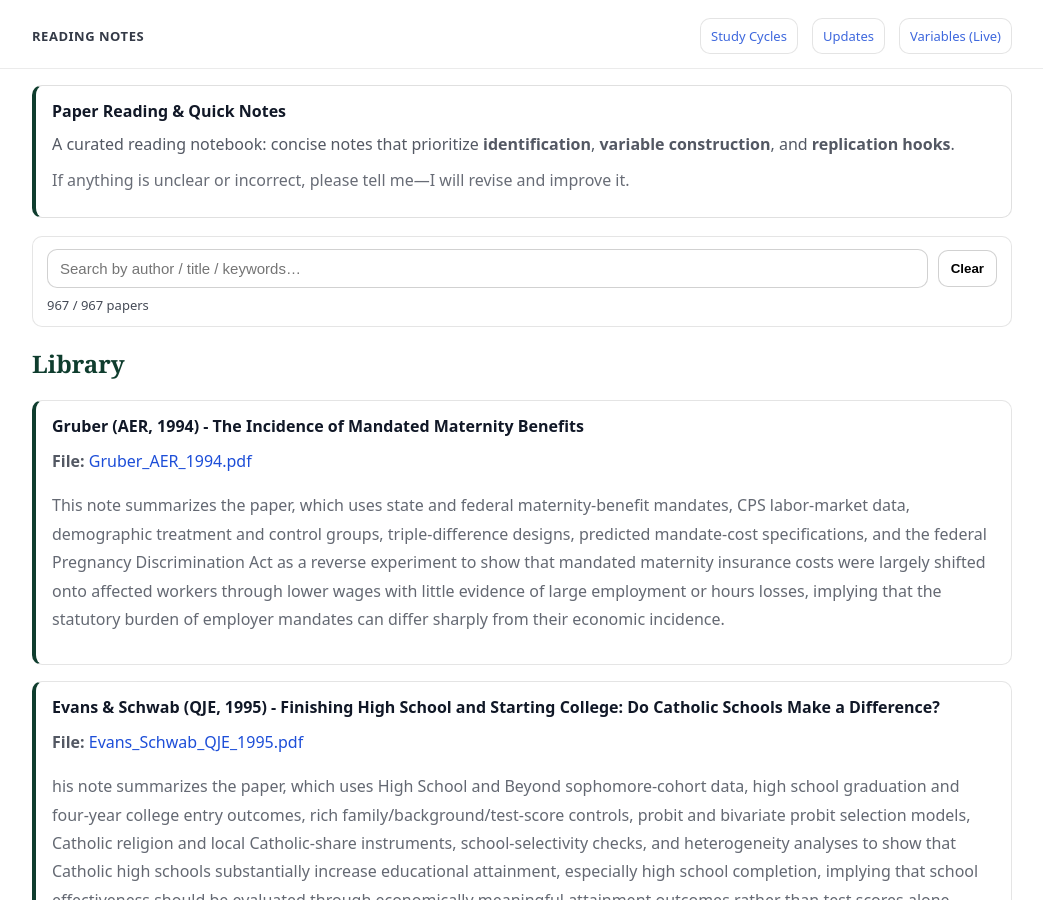
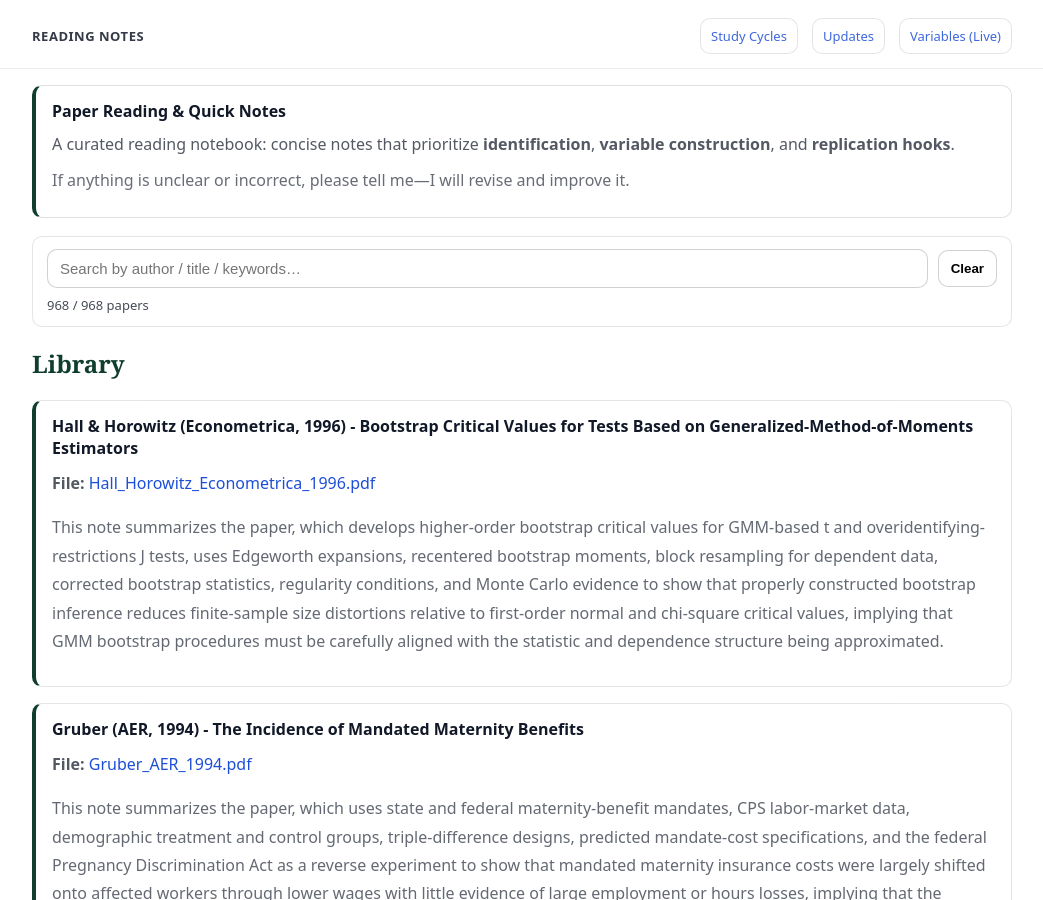
Before and after one commit to yaxinzn/study-archive, a Jekyll site: the page built from reading/index.md, in a window 1280 px wide and 900 px high. Shown: the whole window, without its empty margins (118-1161 px from the left). Built offline with Jekyll 4.4.1, drawn with Linux system fonts in a browser that asks for light colours.

Commit message:
Reading: add/update Hall_Horowitz_Econometrica_1996.pdf

```diff
--- a/_data/reading.yml
+++ b/_data/reading.yml
@@ -1,3 +1,7 @@
+- title: "Hall & Horowitz (Econometrica, 1996) - Bootstrap Critical Values for Tests Based on Generalized-Method-of-Moments Estimators"
+  file: "Hall_Horowitz_Econometrica_1996.pdf"
+  desc: "This note summarizes the paper, which develops higher-order bootstrap critical values for GMM-based t and overidentifying-restrictions J tests, uses Edgeworth expansions, recentered bootstrap moments, block resampling for dependent data, corrected bootstrap statistics, regularity conditions, and Monte Carlo evidence to show that properly constructed bootstrap inference reduces finite-sample size distortions relative to first-order normal and chi-square critical values, implying that GMM bootstrap procedures must be carefully aligned with the statistic and dependence structure being approximated."
+
 - title: "Gruber (AER, 1994) - The Incidence of Mandated Maternity Benefits"
   file: "Gruber_AER_1994.pdf"
   desc: "This note summarizes the paper, which uses state and federal maternity-benefit mandates, CPS labor-market data, demographic treatment and control groups, triple-difference designs, predicted mandate-cost specifications, and the federal Pregnancy Discrimination Act as a reverse experiment to show that mandated maternity insurance costs were largely shifted onto affected workers through lower wages with little evidence of large employment or hours losses, implying that the statutory burden of employer mandates can differ sharply from their economic incidence."
```
Also changed, not shown: 1 other file.
